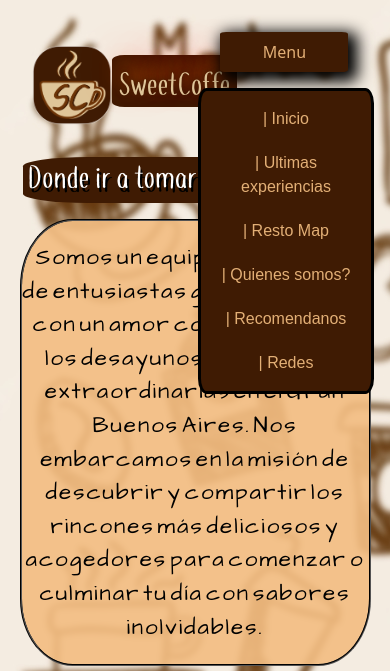
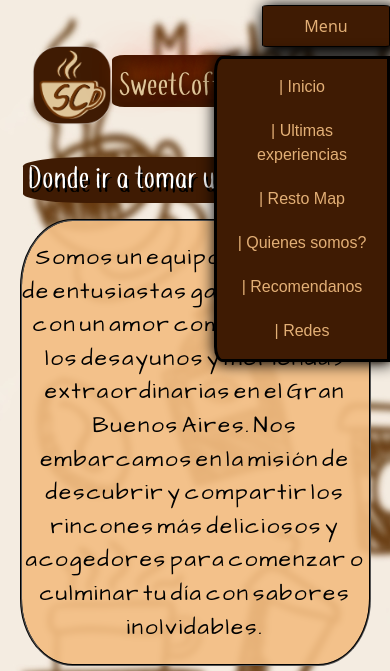
Before and after one commit to Gonzapp/Armado-web, a plain HTML site: page index.html in a window 390 px wide. Both pictures are taken after a click on the label "Menu". Shown: the top 671 px of the page. Drawn offline with nearby package versions, Linux system fonts and the light colour scheme; a web font is replaced by a local one.

Commit message:
Nuevo navegador para tablet/movil

```diff
--- a/style.css
+++ b/style.css
@@ -52,6 +52,12 @@
     justify-content: center;
     align-items: center;
     margin-left: 1rem;
+    transition:0.5s;
+    border: #000000 0.1rem solid;
+}
+.open-nav:hover {
+    background-color:#d65d0c;
+    border: #ffffff 0.1rem solid;
 }
 
 .cube-check {
@@ -70,7 +76,6 @@
     padding-top: 1rem;
     padding-right: 3rem;
 }
-
 
 .nav-link {
     display: flex;
@@ -1171,15 +1176,14 @@
 
     .open-nav {
         position: absolute;
-        top: 1rem;
-        right: 2.6rem;
+        top: 0.3rem;
+        right: 0rem;
         display: block;
         color: rgba(243, 190, 130, 0.911);
         text-align: center;
         width: 8rem;
         padding: 0.5rem;
         background-color: #3F1B03;
-        margin-top: 1rem;
         border-radius: 5%;
         -webkit-box-shadow: 5px 5px 15px 5px #000000;
         box-shadow: 5px 5px 15px 5px #000000;
@@ -1190,8 +1194,8 @@
         opacity: 0;
         visibility: hidden;
         position: absolute;
-        top: 5.5rem;
-        right: 1rem;
+        top: 3.5rem;
+        right: 0rem;
         display: flex;
         flex-direction: column;
         width: 11rem;
@@ -1199,25 +1203,8 @@
         padding: 1rem;
         margin: 0;
         border: #000000 0.2rem solid;
-        border-radius: 5%;
+        border-radius:5% 0% 0% 5%;
         background-color: #3F1B03;
-    }
-        .nav-links {
-        opacity: 0;
-        visibility: hidden;
-        position: absolute;
-        top: 5.5rem;
-        right: 1rem;
-        display: flex;
-        flex-direction: column;
-        width: 11rem;
-        height: auto;
-        padding: 1rem;
-        margin: 0;
-        border: #000000 0.2rem solid;
-        border-radius: 5%;
-        background-color: #3F1B03;
-
     }
 
     .nav-link {
@@ -1233,7 +1220,6 @@
         width: auto;
         height: 100%;
         color: rgba(243, 190, 130, 0.911);
-
     }
     .nav-link-text:hover {
         background-color: #d65d0c;
@@ -1263,12 +1249,16 @@
         margin: 0;
         width: 100%;
     }
+
     #check:checked ~ .nav-links {
         visibility:visible;
         opacity:100%;
+        -webkit-box-shadow: 5px 5px 15px 5px #000000;
+        box-shadow: 1px 1px 15px 1px #000000;
+        transition: 0.5s;
     }
+
 }
-
 
 @media(max-width: 768px) {}
 
```
